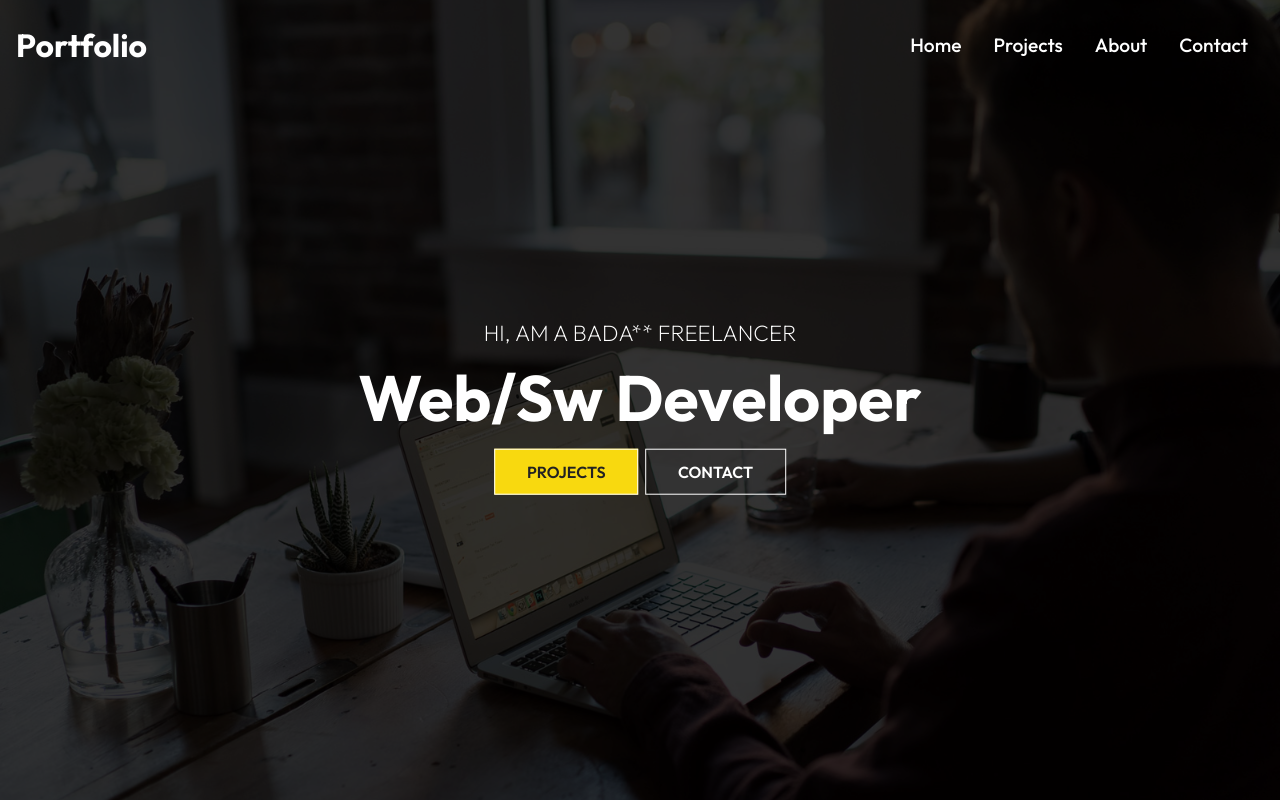
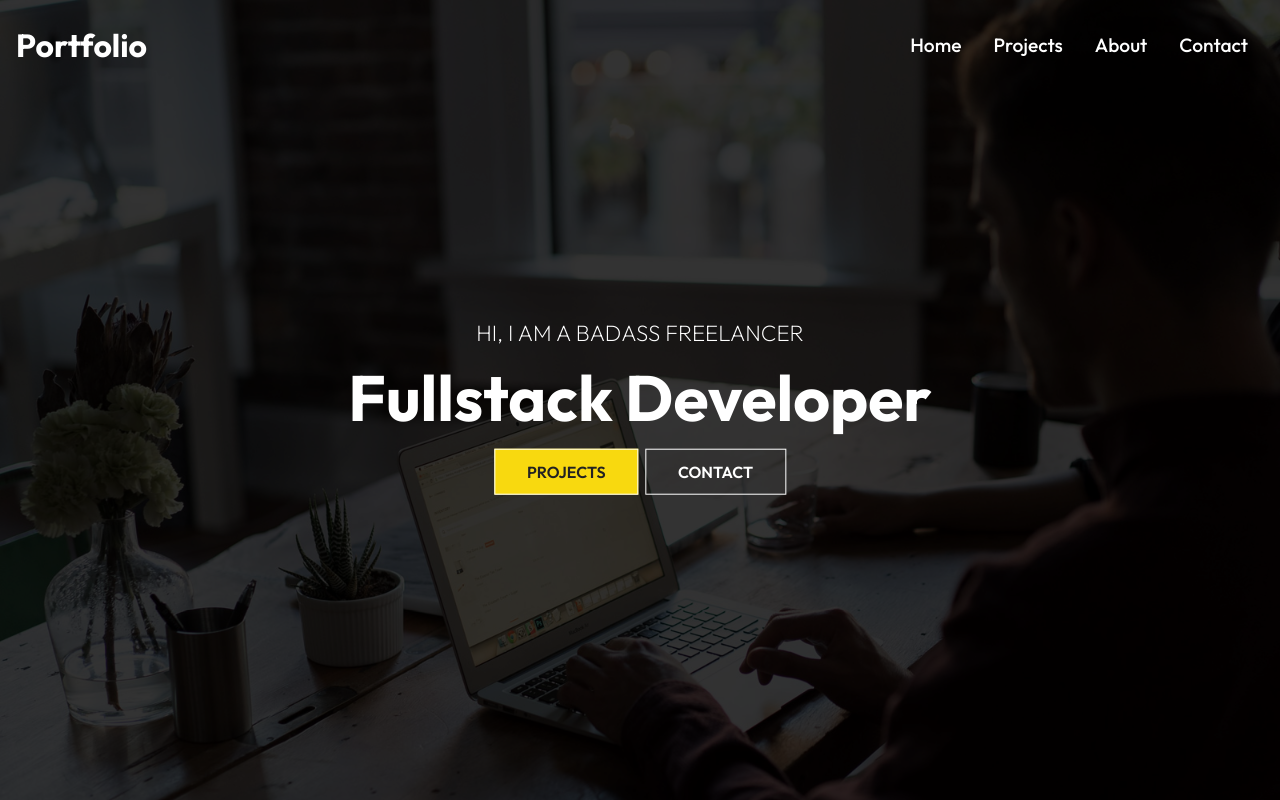
Before and after one commit to toshkruno/my-portfolio, a React (Create React App) app: page / in a window 1280 px wide. Shown: the top 800 px of the page. Built offline with nearby package versions, Linux system fonts and the light colour scheme; a web font is replaced by a local one.

Commit message:
Added form functionality

```diff
--- a/package.json
+++ b/package.json
@@ -5,6 +5,7 @@
   "homepage": "http://toshkruno.github.io/my-portfolio",
   "private": true,
   "dependencies": {
+    "@emailjs/browser": "^3.11.0",
     "@testing-library/jest-dom": "^5.17.0",
     "@testing-library/react": "^13.4.0",
     "@testing-library/user-event": "^13.5.0",
--- a/src/components/Form.js
+++ b/src/components/Form.js
@@ -1,21 +1,39 @@
 import "./FormStyles.css";
 
-import React from "react";
+import React, { useRef } from "react";
+import emailjs from "@emailjs/browser";
 
 const Form = () => {
-  return <div className="form">
-    <Form>
+
+  const form = useRef();
+
+  const sendEmail = (e) => {
+    e.preventDefault();
+
+    emailjs.sendForm('service_xs3dg7s', 'template_jgc62pk', form.current, 'vTArBCMnmatq_Su-Q')
+      .then((result) => {
+          console.log(result.text);
+          console.log("Message Sent");
+      }, (error) => {
+          console.log(error.text);
+      });
+  };
+
+  return (
+  <div className="form">
+    <form ref={form} onSubmit={sendEmail}>
       <label>Your Name</label>
-      <input type="text"></input>
+      <input type="text" name="user_name"></input>
       <label>Email</label>
-      <input type="email"></input>
+      <input type="email" name="user_email"></input>
       <label>Subject</label>
-      <input type="text"></input>
+      <input type="text" name="subject"></input>
       <label>Message</label>
-      <textarea rows="6" placeholder="Type your message here."/>
-      <button className="btn">Submit</button>
-    </Form>
-  </div>;
+      <textarea rows="6" placeholder="Type your message here." name="message"/>
+      <button className="btn">Send email</button>
+    </form>
+  </div>
+  );
 };
 
 export default Form;
--- a/src/components/HeroImg.js
+++ b/src/components/HeroImg.js
@@ -1,23 +1,48 @@
+// HeroImg.js
+import React, { useEffect, useState } from "react";
+import IntroImg from "../assets/intro-bg.jpg";
+import { Link } from "react-router-dom";
 import "./HeroImgStyles.css";
 
-import React from "react";
-import IntroImg from "../assets/intro-bg.jpg"
-import { Link } from "react-router-dom";
+const HeroImg = () => {
+  const [scrollOffset, setScrollOffset] = useState(0);
 
-const HeroImg = () => {
-  return <div className="hero">
-    <div className="mask">
-    <img className="intro-img" src={IntroImg} alt="INTRO IMG" />
-    </div>
-    <div className="content">
-      <p>Hi, am a bada** freelancer</p>
-      <h1>Web/Sw Developer</h1>
-      <div>
-        <Link to="/project" className="btn">Projects</Link>
-        <Link to="/contact" className="btn btn-light">Contact</Link>
+  const handleScroll = () => {
+    setScrollOffset(window.scrollY);
+  };
+
+  useEffect(() => {
+    window.addEventListener("scroll", handleScroll);
+
+    return () => {
+      window.removeEventListener("scroll", handleScroll);
+    };
+  }, []);
+
+  return (
+    <div className="hero">
+      <div
+        className="intro-img"
+        style={{
+          backgroundImage: `url(${IntroImg})`,
+          backgroundPositionY: `${scrollOffset * 0.5}px`, // Adjust the multiplier to control the parallax effect
+        }}
+      />
+      <div className="mask" />
+      <div className="content">
+        <p>Hi, I am a badass freelancer</p>
+        <h1>Fullstack Developer</h1>
+        <div>
+          <Link to="/project" className="btn">
+            Projects
+          </Link>
+          <Link to="/contact" className="btn btn-light">
+            Contact
+          </Link>
+        </div>
       </div>
     </div>
-  </div>;
+  );
 };
 
 export default HeroImg;
--- a/src/components/HeroImg2.js
+++ b/src/components/HeroImg2.js
@@ -1,18 +1,33 @@
+// HeroImg2.js
+import React, { useEffect, useState } from "react";
 import "./HeroImg2Styles.css";
 
-import React, { Component } from "react";
+const HeroImg2 = (props) => {
+  const [scrollOffset, setScrollOffset] = useState(0);
 
-class HeroImg2 extends Component {
-  render(){
-    return (
+  const handleScroll = () => {
+    setScrollOffset(window.scrollY);
+  };
+
+  useEffect(() => {
+    window.addEventListener("scroll", handleScroll);
+
+    return () => {
+      window.removeEventListener("scroll", handleScroll);
+    };
+  }, []);
+
+  return (
     <div className="hero-img">
-      <div className="heading">
-        <h1>{this.props.heading}</h1>
-        <p>{this.props.text}</p>
+      <div
+        className="heading"
+        style={{ transform: `translateY(${scrollOffset * 0.5}px)` }} // Adjust the multiplier to control the parallax effect
+      >
+        <h1>{props.heading}</h1>
+        <p>{props.text}</p>
       </div>
     </div>
   );
-  }
 };
 
 export default HeroImg2;
--- a/src/components/HeroImg2Styles.css
+++ b/src/components/HeroImg2Styles.css
@@ -1,8 +1,9 @@
+/* HeroImg2Styles.css */
 .hero-img {
     width: 100%;
-    background: rgba(0, 0, 0, 0.5);
     height: 60vh;
     position: relative;
+    overflow: hidden;
   }
 
   .heading {
@@ -12,6 +13,8 @@
     flex-direction: column;
     justify-content: center;
     align-items: center;
+    position: relative;
+    z-index: 1;
   }
 
   .hero-img::before {
@@ -25,20 +28,25 @@
     top: 0;
     left: 0;
     z-index: -1;
+    transform: translateZ(0); /* Add this for GPU acceleration */
   }
 
   .hero-img h1 {
     font-size: 2.4rem;
   }
 
-.hero-img p{
+  .hero-img p {
     font-size: 1.4rem;
     text-align: center;
   }
 
   /* media queries */
-@media screen and( max-width: 640px) {
-    .hero-img{
+  @media screen and (max-width: 640px) {
+    .hero-img {
+      height: 40vh; /* Adjust the height for mobile */
+    }
+
+    .hero-img h1 {
       font-size: 2rem;
     }
   }
--- a/src/components/HeroImgStyles.css
+++ b/src/components/HeroImgStyles.css
@@ -1,15 +1,20 @@
+/* HeroImgStyles.css */
 .mask {
     width: 100%;
     height: 100vh;
     position: relative;
+    overflow: hidden; /* Add this to ensure the mask clips the background */
 }
 
 .intro-img {
+    position: absolute;
     width: 100%;
     height: 100%;
     background-size: cover;
     background-position: center;
     object-fit: cover;
+    z-index: -1;
+    transform: translateZ(0); /* Add this to enable GPU acceleration for smoother parallax effect */
 }
 
 .mask::after {
@@ -21,19 +26,20 @@
     left: 0;
     background-color: #000;
     opacity: 0.8;
+    z-index: 0; /* Move this pseudo-element behind the background image */
 }
 
 .hero {
-    height: 100%;
-    width: 100%;
+    position: relative;
 }
 
 .hero .content {
     position: absolute;
-    transform: translate(-50%, -50%);
     top: 50%;
     left: 50%;
+    transform: translate(-50%, -50%);
     text-align: center;
+    z-index: 1;
 }
 
 .hero .content h1 {
@@ -45,6 +51,11 @@
     font-size: 1.4rem;
     font-weight: 200;
     text-transform: uppercase;
+}
+
+.content {
+    position: relative;
+/* Add your styles for the content here */
 }
 
 .content .btn {
--- a/src/routes/Contact.js
+++ b/src/routes/Contact.js
@@ -8,7 +8,7 @@ const Contact = () => {
   return (
     <div>
       <Navbar />
-      <HeroImg2 heading="REACH OUT" text="Let's have a coffee!"/>
+      <HeroImg2 heading="REACH OUT." text="Let's have a coffee!"/>
       <Form />
       <Footer />
   </div>
```
Also changed, not shown: 1 other file (tests, documents, lock files or other folders). Lines whose indentation alone changed are shown as unchanged.
